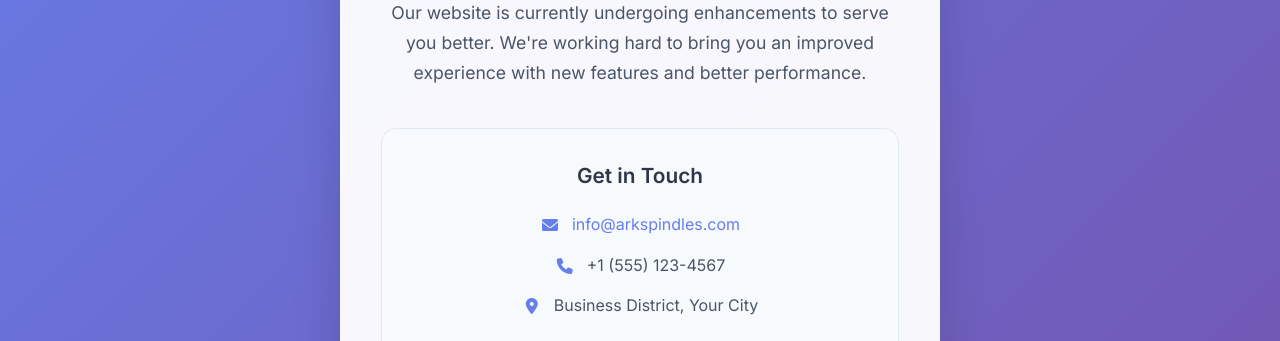
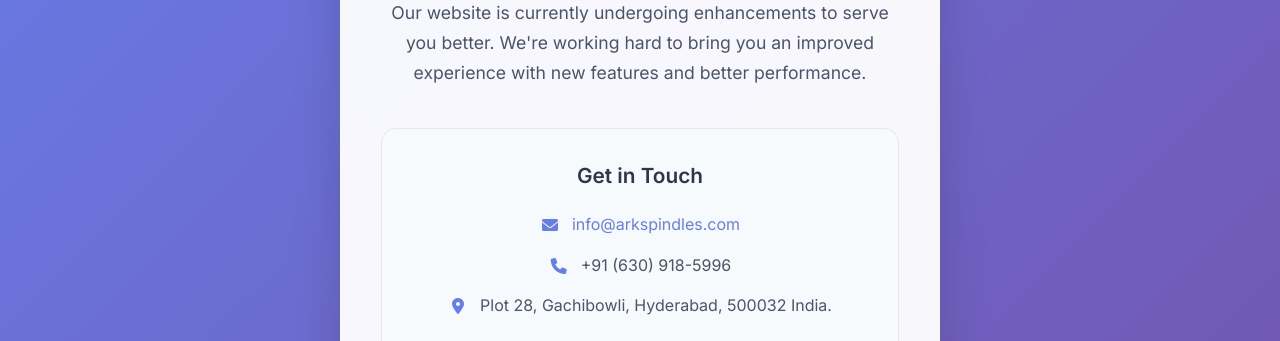
Before and after one commit to udaytejeshwar/AS_COM_PU, a plain HTML site: page index.html in a window 1280 px wide. Shown: the part 397-738 px from the top of the page. Drawn offline with Linux system fonts and the light colour scheme.

Commit message:
Update index.html

```diff
--- a/index.html
+++ b/index.html
@@ -303,11 +303,11 @@
                 </div>
                 <div class="contact-item">
                     <i class="fas fa-phone"></i>
-                    <span>+1 (555) 123-4567</span>
+                    <span>+91 (630) 918-5996</span>
                 </div>
                 <div class="contact-item">
                     <i class="fas fa-map-marker-alt"></i>
-                    <span>Business District, Your City</span>
+                    <span>Plot 28, Gachibowli, Hyderabad, 500032 India.</span>
                 </div>
             </div>
 
```
